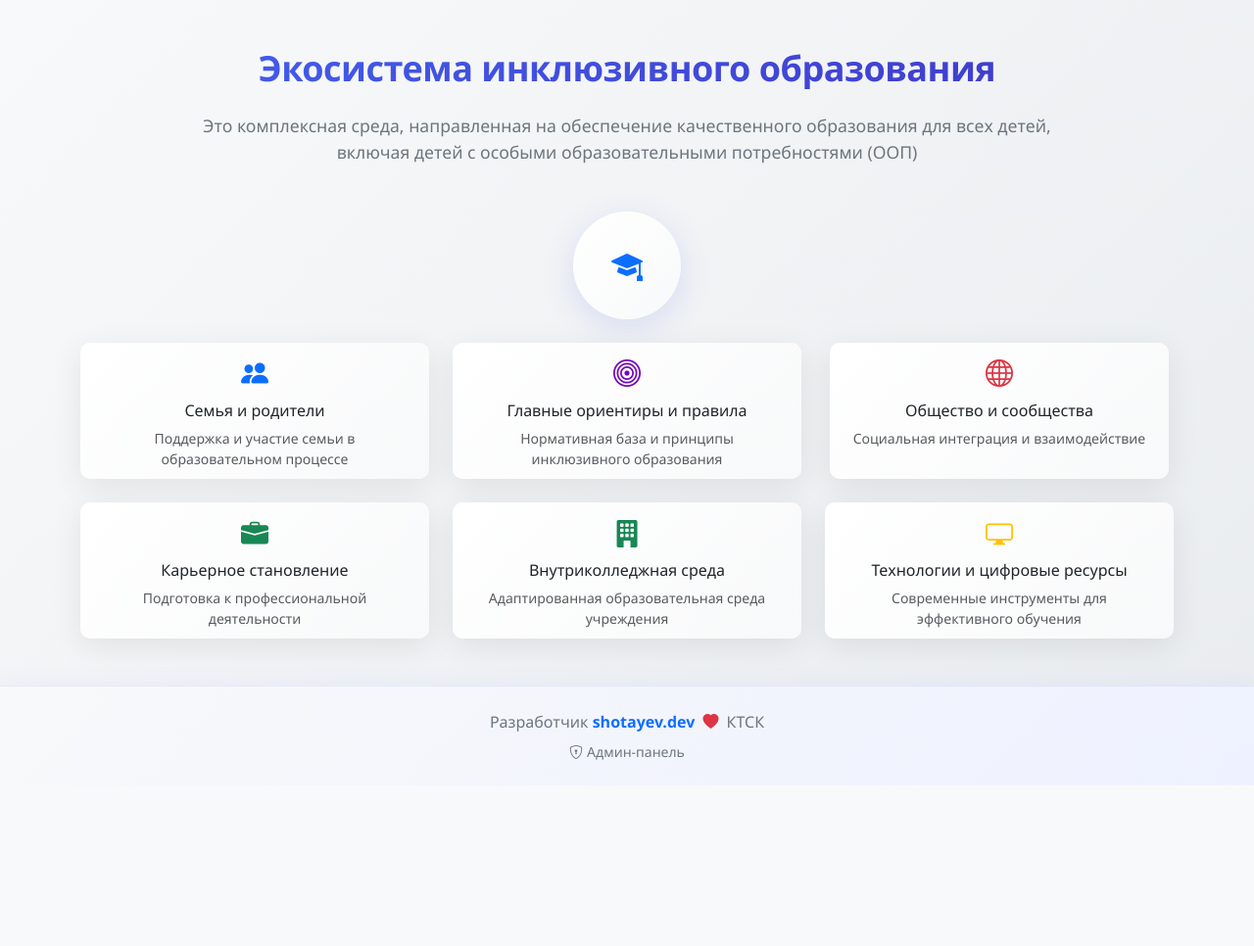
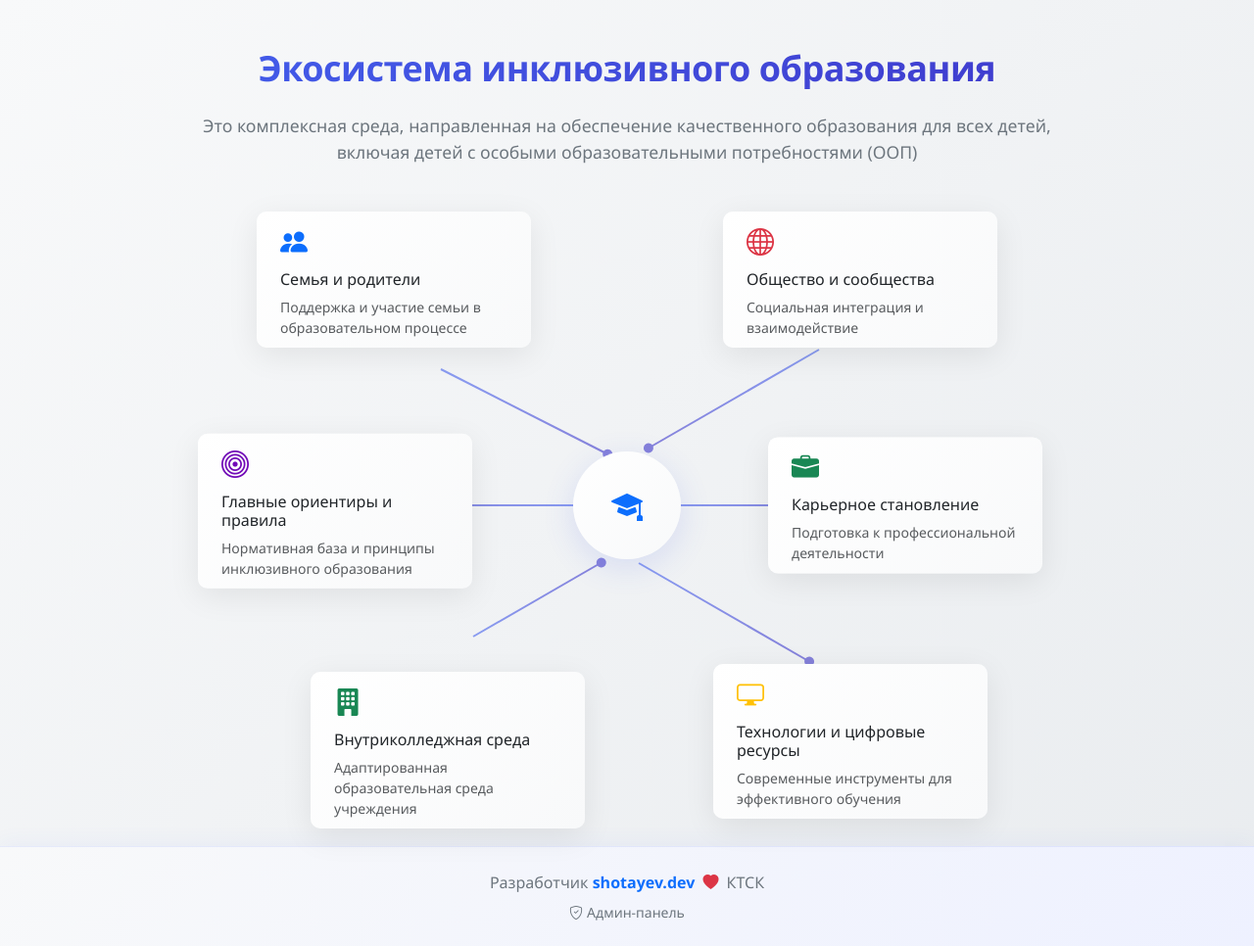
Before and after one commit to taxistdeveloper/inclusive, a PHP site: page / in a window 1280 px wide. Shown: the whole page at 98% size. Before the commit the page ends 776 px from the top, so only its background shows below. Run offline with PHP 8.4, Linux system fonts and the light colour scheme; data comes from the database, SQL or seed files in the repository; data that the repository does not hold is empty.

Commit message:
Add ecosystem diagram layout and styling to home page

```diff
--- a/views/public/home.php
+++ b/views/public/home.php
@@ -4,6 +4,20 @@ declare(strict_types=1);
 
 /** @var list<\App\Model\Category> $categories */
 /** @var array<string, list<\App\Model\Document>> $documentsBySlug */
+
+/** Порядок и классы позиций как в статичном index.html (Downloads) */
+$diagramCards = [
+    ['pos' => 'card-1', 'slug' => 'family', 'extraClass' => 'top-0'],
+    ['pos' => 'card-3', 'slug' => 'society', 'extraClass' => 'top-0'],
+    ['pos' => 'card-2', 'slug' => 'rules', 'extraClass' => 'translate-middle-y'],
+    ['pos' => 'card-4', 'slug' => 'career', 'extraClass' => 'top-50 translate-middle-y'],
+    ['pos' => 'card-5', 'slug' => 'college', 'extraClass' => ''],
+    ['pos' => 'card-6', 'slug' => 'tech', 'extraClass' => ''],
+];
+$bySlug = [];
+foreach ($categories as $c) {
+    $bySlug[$c->slug] = $c;
+}
 
 ?>
 <!DOCTYPE html>
@@ -56,10 +70,18 @@ declare(strict_types=1);
         border-radius: 20px;
         box-shadow: 0 8px 32px rgba(0, 0, 0, 0.08);
         padding: 25px;
-        max-width: 100%;
         background: linear-gradient(135deg, #ffffff 0%, #f8f9fa 100%);
         transition: all 0.3s ease;
         cursor: pointer;
+      }
+
+      .ecosystem-diagram-desktop .card-box {
+        width: 280px;
+      }
+
+      .ecosystem-diagram--stacked .card-box {
+        width: 100%;
+        max-width: 100%;
       }
 
       .card-box:hover {
@@ -240,6 +262,123 @@ declare(strict_types=1);
         animation: fadeInUp 0.6s ease-out;
         animation-fill-mode: both;
       }
+
+      .card-box.card-1 {
+        animation-delay: 0s;
+      }
+      .card-box.card-2 {
+        animation-delay: 0.1s;
+      }
+      .card-box.card-3 {
+        animation-delay: 0.2s;
+      }
+      .card-box.card-4 {
+        animation-delay: 0.3s;
+      }
+      .card-box.card-5 {
+        animation-delay: 0.4s;
+      }
+      .card-box.card-6 {
+        animation-delay: 0.5s;
+      }
+
+      .card-1 {
+        left: 180px;
+      }
+      .card-2 {
+        left: 120px;
+        top: 51%;
+      }
+      .card-3 {
+        right: 180px;
+      }
+      .card-4 {
+        right: 134px;
+      }
+      .card-5 {
+        bottom: -30px;
+        left: 235px;
+      }
+      .card-6 {
+        right: 190px;
+        bottom: -20px;
+      }
+
+      .arrow {
+        position: absolute;
+        background: linear-gradient(90deg, var(--primary-color) 0%, var(--secondary-color) 100%);
+        height: 2px;
+        transform-origin: left center;
+        opacity: 0.6;
+        transition: opacity 0.3s ease;
+      }
+
+      .arrow::after {
+        content: "";
+        position: absolute;
+        right: -6px;
+        top: -4px;
+        width: 10px;
+        height: 10px;
+        border-radius: 50%;
+        background: var(--secondary-color);
+      }
+
+      .arrow-1 {
+        width: 190px;
+        top: 160px;
+        left: 41.5%;
+        transform: translateX(-50%) rotate(27deg);
+      }
+      .arrow-2 {
+        width: 225px;
+        top: 50%;
+        left: 48.5%;
+        transform: translate(-10%, -50%) rotate(180deg);
+      }
+      .arrow-3 {
+        width: 200px;
+        top: 140px;
+        left: 55%;
+        transform: translateX(70%) rotate(150deg);
+      }
+      .arrow-4 {
+        width: 210px;
+        top: 50%;
+        right: 38.5%;
+        transform: translate(50%, -50%) rotate(0deg);
+      }
+      .arrow-5 {
+        width: 200px;
+        bottom: 240px;
+        left: 60%;
+        transform: translateX(-50%) rotate(30deg);
+      }
+      .arrow-6 {
+        width: 150px;
+        bottom: 165px;
+        right: 52%;
+        transform: translateX(10%) rotate(-30deg);
+      }
+
+      .arrows {
+        position: absolute;
+        inset: 0;
+        pointer-events: none;
+        z-index: 0;
+      }
+
+      .ecosystem-diagram-desktop {
+        overflow: visible;
+      }
+
+      .ecosystem-diagram-desktop .center-icon {
+        z-index: 2;
+      }
+
+      .ecosystem-diagram-desktop .card-box {
+        z-index: 2;
+      }
     </style>
   </head>
   <body>
@@ -256,14 +395,47 @@ declare(strict_types=1);
           <a href="admin/categories.php">админ-панели</a>.
         </div>
       <?php else : ?>
-        <div class="center-icon mb-4 mx-auto">
-          <i class="bi bi-mortarboard-fill text-primary" style="font-size: 2rem"></i>
+        <div class="position-relative mt-5 ecosystem-diagram-desktop d-none d-lg-block" style="height: 600px">
+          <div class="center-icon position-absolute top-50 start-50 translate-middle">
+            <i class="bi bi-mortarboard-fill text-primary" style="font-size: 2rem"></i>
+          </div>
+          <div class="arrows" aria-hidden="true">
+            <div class="arrow arrow-1"></div>
+            <div class="arrow arrow-2"></div>
+            <div class="arrow arrow-3"></div>
+            <div class="arrow arrow-4"></div>
+            <div class="arrow arrow-5"></div>
+            <div class="arrow arrow-6"></div>
+          </div>
+          <?php foreach ($diagramCards as $row) : ?>
+            <?php
+            $cat = $bySlug[$row['slug']] ?? null;
+            if ($cat === null) {
+                continue;
+            }
+            $posClass = $row['pos'];
+            $extra = trim($row['extraClass']);
+            ?>
+            <div
+              class="card-box <?= htmlspecialchars($posClass, ENT_QUOTES | ENT_SUBSTITUTE, 'UTF-8') ?> position-absolute<?= $extra !== '' ? ' ' . htmlspecialchars($extra, ENT_QUOTES | ENT_SUBSTITUTE, 'UTF-8') : '' ?> btn text-start"
+              data-bs-toggle="modal"
+              data-bs-target="#<?= htmlspecialchars($cat->modalId, ENT_QUOTES | ENT_SUBSTITUTE, 'UTF-8') ?>"
+            >
+              <i class="bi <?= htmlspecialchars($cat->iconClass, ENT_QUOTES | ENT_SUBSTITUTE, 'UTF-8') ?> <?= htmlspecialchars($cat->diagramIconClass, ENT_QUOTES | ENT_SUBSTITUTE, 'UTF-8') ?> fs-3"></i>
+              <h6 class="mt-2"><?= htmlspecialchars($cat->title, ENT_QUOTES | ENT_SUBSTITUTE, 'UTF-8') ?></h6>
+              <p class="small text-muted mb-0"><?= htmlspecialchars($cat->subtitle, ENT_QUOTES | ENT_SUBSTITUTE, 'UTF-8') ?></p>
+            </div>
+          <?php endforeach; ?>
         </div>
-        <div class="row row-cols-1 row-cols-md-2 row-cols-lg-3 g-4 justify-content-center mb-2">
-          <?php foreach ($categories as $cat) : ?>
-            <div class="col d-flex justify-content-center">
+
+        <div class="ecosystem-diagram--stacked d-lg-none">
+          <div class="center-icon mb-4 mx-auto">
+            <i class="bi bi-mortarboard-fill text-primary" style="font-size: 2rem"></i>
+          </div>
+          <div class="d-flex flex-column gap-3">
+            <?php foreach ($categories as $cat) : ?>
               <div
-                class="card-box btn"
+                class="card-box btn w-100 text-start"
                 data-bs-toggle="modal"
                 data-bs-target="#<?= htmlspecialchars($cat->modalId, ENT_QUOTES | ENT_SUBSTITUTE, 'UTF-8') ?>"
               >
@@ -271,21 +443,21 @@ declare(strict_types=1);
                 <h6 class="mt-2"><?= htmlspecialchars($cat->title, ENT_QUOTES | ENT_SUBSTITUTE, 'UTF-8') ?></h6>
                 <p class="small text-muted mb-0"><?= htmlspecialchars($cat->subtitle, ENT_QUOTES | ENT_SUBSTITUTE, 'UTF-8') ?></p>
               </div>
-            </div>
-          <?php endforeach; ?>
+            <?php endforeach; ?>
+          </div>
         </div>
       <?php endif; ?>
     </div>
 
     <footer class="text-center mt-5 py-4" style="background: linear-gradient(135deg, #f8f9fa 0%, #eef1ff 100%); border-top: 1px solid rgba(67, 97, 238, 0.1); box-shadow: 0 -4px 20px rgba(67, 97, 238, 0.05)">
-      <p class="mb-2 text-secondary">
+      <p class="mb-0 text-secondary">
         Разработчик
         <a href="https://shotayev.dev" class="fw-semibold text-primary text-decoration-none" target="_blank">shotayev.dev</a>
         <i class="bi bi-heart-fill text-danger mx-1"></i>
         КТСК
       </p>
-      <p class="mb-0 small">
-        <a href="admin/login.php" class="text-secondary text-decoration-none"><i class="bi bi-shield-lock me-1"></i>Админ-панель</a>
+      <p class="mb-0 small mt-2">
+        <a href="admin/login.php" class="text-secondary text-decoration-none"><i class="bi bi-shield-check me-1"></i>Админ-панель</a>
       </p>
     </footer>
 <?php
```
